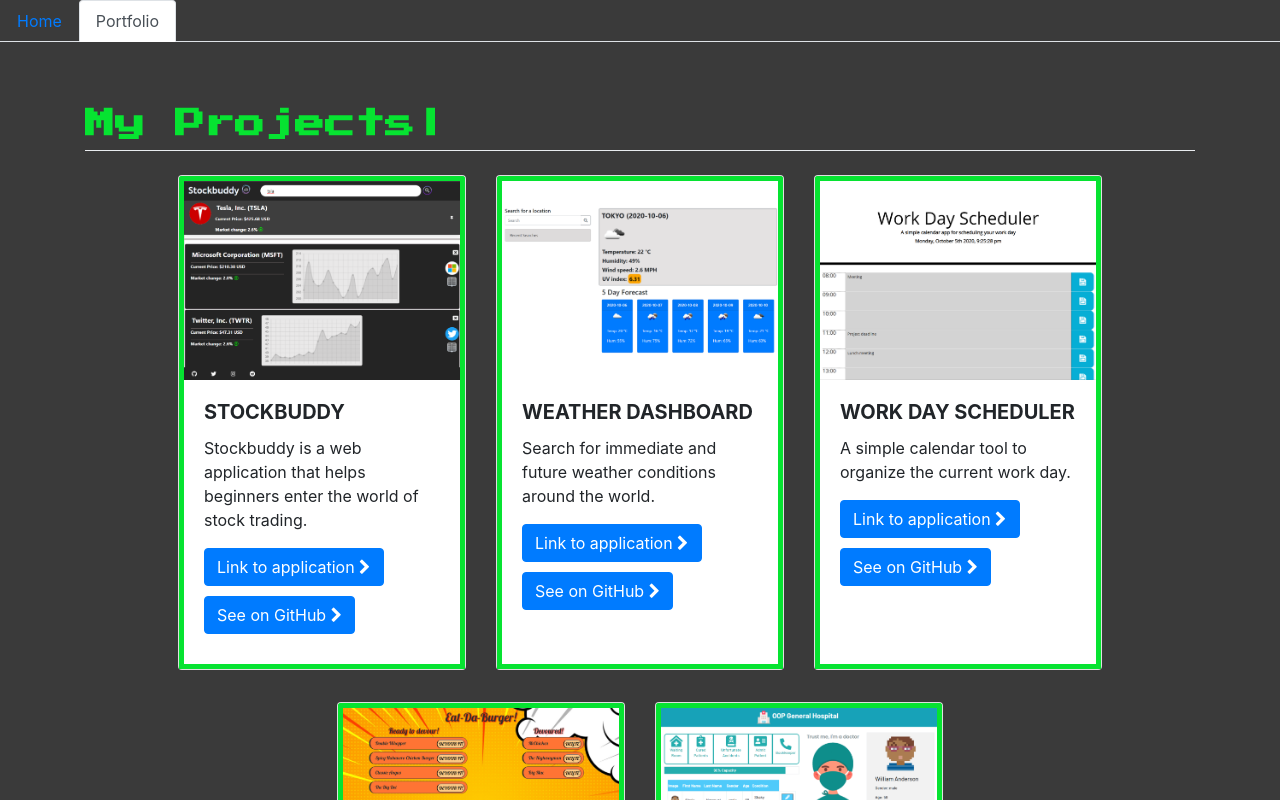
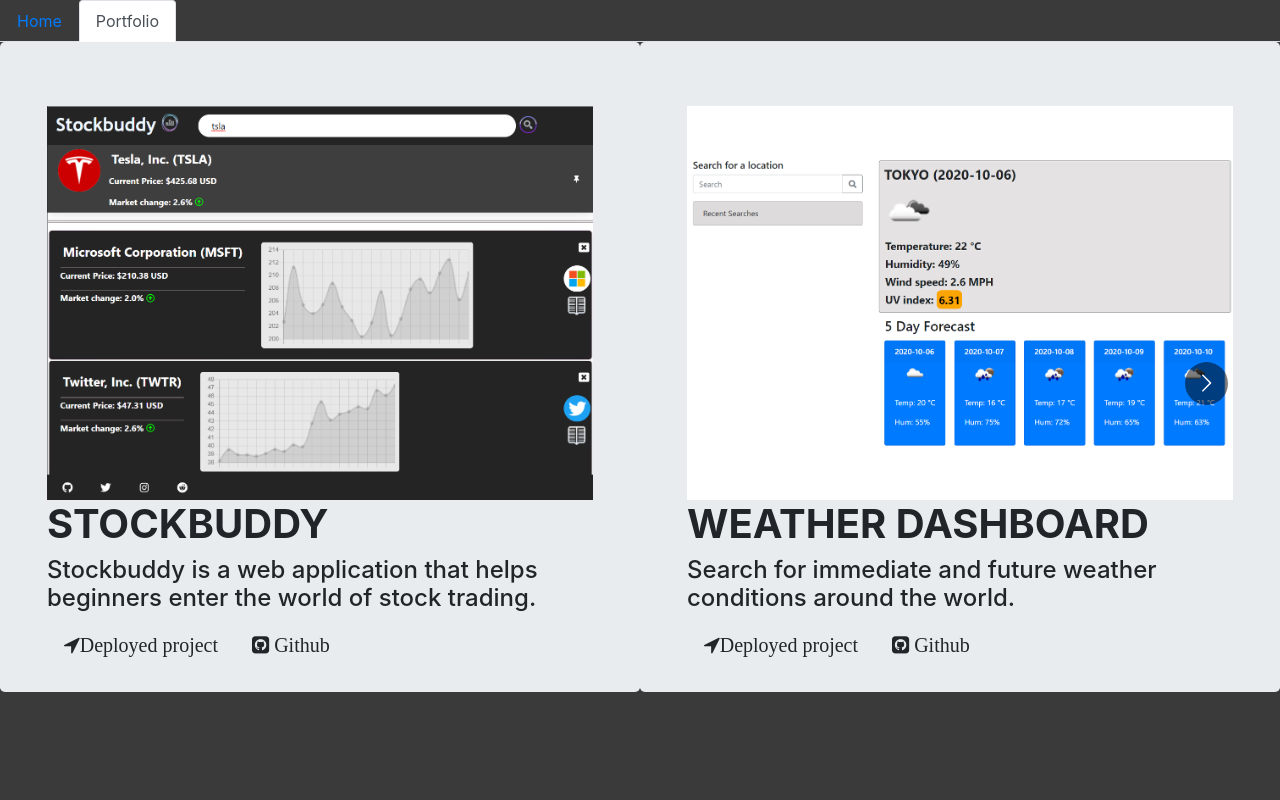
Before and after one commit to nikolaybutnik/portfolio, a React (Create React App) app in the folder client/: page /portfolio in a window 1280 px wide. Shown: the top 800 px of the page. Built offline with nearby package versions, Linux system fonts and the light colour scheme.

Commit message:
Set up carousel to display projects.

```diff
--- a/client/src/components/Portfolio/Portfolio.js
+++ b/client/src/components/Portfolio/Portfolio.js
@@ -1,41 +1,37 @@
 import React from 'react'
-import Typical from 'react-typical'
 import Project from './Project/Project'
 import projectStore from '../../utils/projectStore'
 import './Portfolio.css'
+import Carousel from 'react-multi-carousel'
+import 'react-multi-carousel/lib/styles.css'
 
 const Portfolio = () => {
-  const projects1to3 = projectStore.slice(0, 3)
-  const projects4to5 = projectStore.slice(3)
+  const responsive = {
+    superLargeDesktop: {
+      // the naming can be any, depends on you.
+      breakpoint: { max: 4000, min: 3000 },
+      items: 5,
+    },
+    desktop: {
+      breakpoint: { max: 3000, min: 1024 },
+      items: 3,
+    },
+    tablet: {
+      breakpoint: { max: 1024, min: 464 },
+      items: 2,
+    },
+    mobile: {
+      breakpoint: { max: 464, min: 0 },
+      items: 1,
+    },
+  }
+
   return (
-    <div className="container-md my-5">
-      <div className="row">
-        <div className="col mt-3">
-          <h1 id="myProjects">
-            <Typical
-              steps={['My Projects', 1500]}
-              loop={Infinity}
-              wrapper="b"
-            />
-          </h1>
-          <div className="dropdown-divider"></div>
-        </div>
-      </div>
-      <div className="row justify-content-center">
-        <div className="card-deck">
-          {projects1to3.map((project) => (
-            <Project project={project} />
-          ))}
-        </div>
-      </div>
-      <div className="row justify-content-center">
-        <div className="card-deck">
-          {projects4to5.map((project) => (
-            <Project project={project} />
-          ))}
-        </div>
-      </div>
-    </div>
+    <Carousel responsive={responsive}>
+      {projectStore.map((project) => (
+        <Project project={project} />
+      ))}
+    </Carousel>
   )
 }
 
--- a/client/src/components/Portfolio/Project/Project.css
+++ b/client/src/components/Portfolio/Project/Project.css
@@ -1,4 +1,4 @@
-.card {
+/* .card {
   width: 18rem;
 }
 
@@ -29,12 +29,16 @@
   margin-bottom: 15px;
   margin-left: 20px;
   margin-right: 40px;
-}
+} */
 
-.card-title {
+.title {
   font-weight: bolder;
 }
 
-.btn-primary {
-  margin-bottom: 10px;
+.appImg {
+  width: 100%;
 }
+
+.jumbotron {
+  height: 650px;
+}
--- a/client/src/components/Portfolio/Project/Project.js
+++ b/client/src/components/Portfolio/Project/Project.js
@@ -5,7 +5,41 @@ const Project = ({
   project: { title, img, alt, description, link, github },
 }) => {
   return (
-    <div className="card expand my-3">
+    <div class="jumbotron">
+      <div class="container">
+        <img className="appImg" src={img} alt={alt} />
+
+        <h1 className="title">{title}</h1>
+        <h4>{description}</h4>
+        <p>
+          <a
+            class="btn btn-lg btn-clear-light soft-transition"
+            href={link}
+            role="button"
+            target="_blank"
+            rel="noreferrer"
+          >
+            <i class="fa fa-location-arrow">Deployed project</i>
+          </a>
+          <a
+            class="btn btn-lg btn-clear-light soft-transition"
+            href={github}
+            role="button"
+            target="_blank"
+            rel="noreferrer"
+          >
+            <i class="fa fa-github-square"> Github</i>
+          </a>
+        </p>
+      </div>
+    </div>
+  )
+}
+
+export default Project
+
+{
+  /* <div className="card expand my-3">
       <img src={img} className="card-img-top" alt={alt} />
       <div className="card-body">
         <h5 className="card-title">{title}</h5>
@@ -25,12 +59,7 @@ const Project = ({
           rel="noreferrer"
         >
           See on GitHub <i className="fa fa-chevron-right"></i>
-        </a>
+        </a>{' '}
       </div>
-    </div>
-  )
+    </div> */
 }
-
-export default Project
-
-/* style="width: 18rem" */
--- a/package.json
+++ b/package.json
@@ -22,6 +22,7 @@
     "bootstrap": "^4.5.3",
     "express": "^4.17.1",
     "if-env": "^1.0.4",
+    "react-multi-carousel": "^2.6.1",
     "react-router-dom": "^5.2.0",
     "react-typical": "^0.1.3"
   }
```
Also changed, not shown: 2 other files (tests, documents, lock files or other folders).
